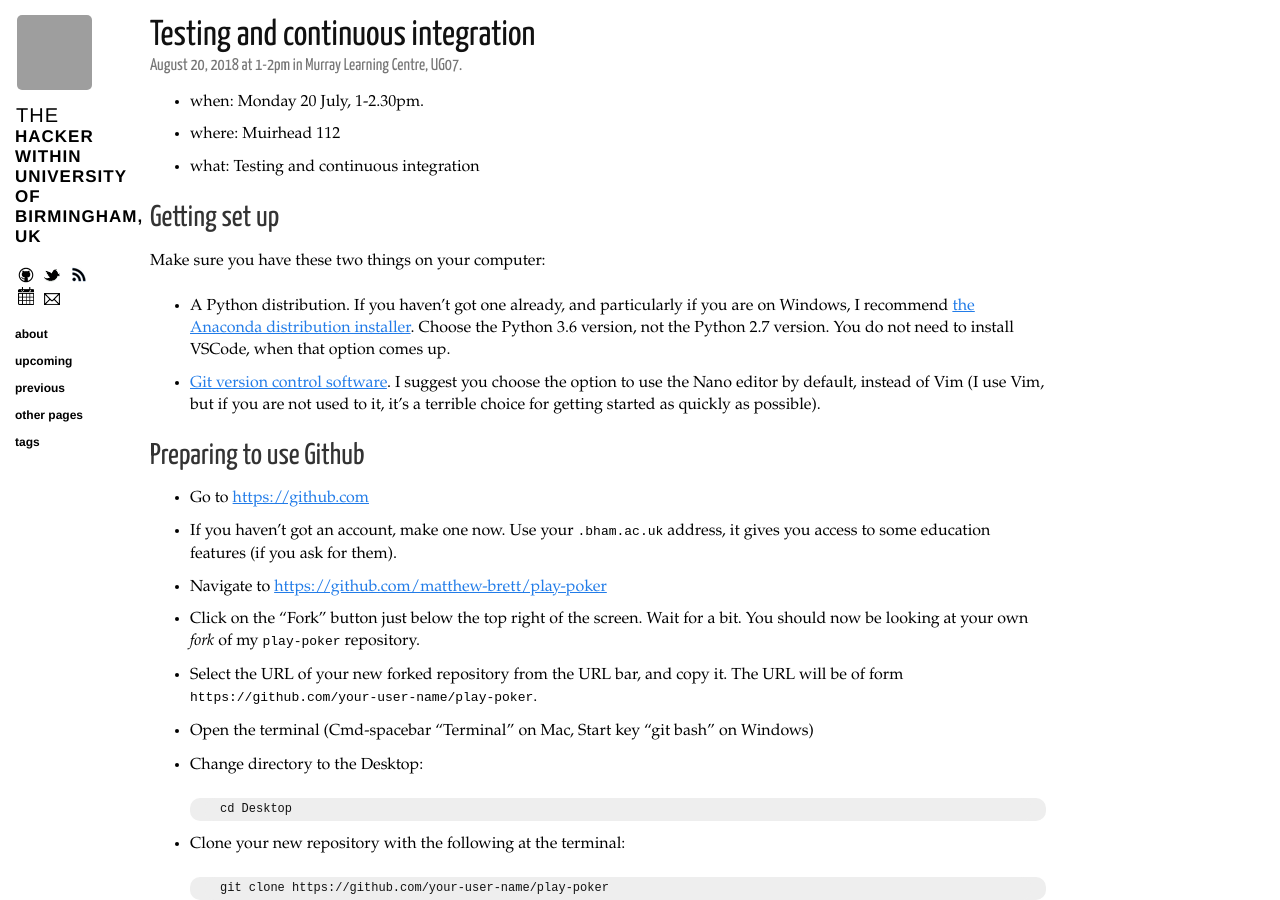
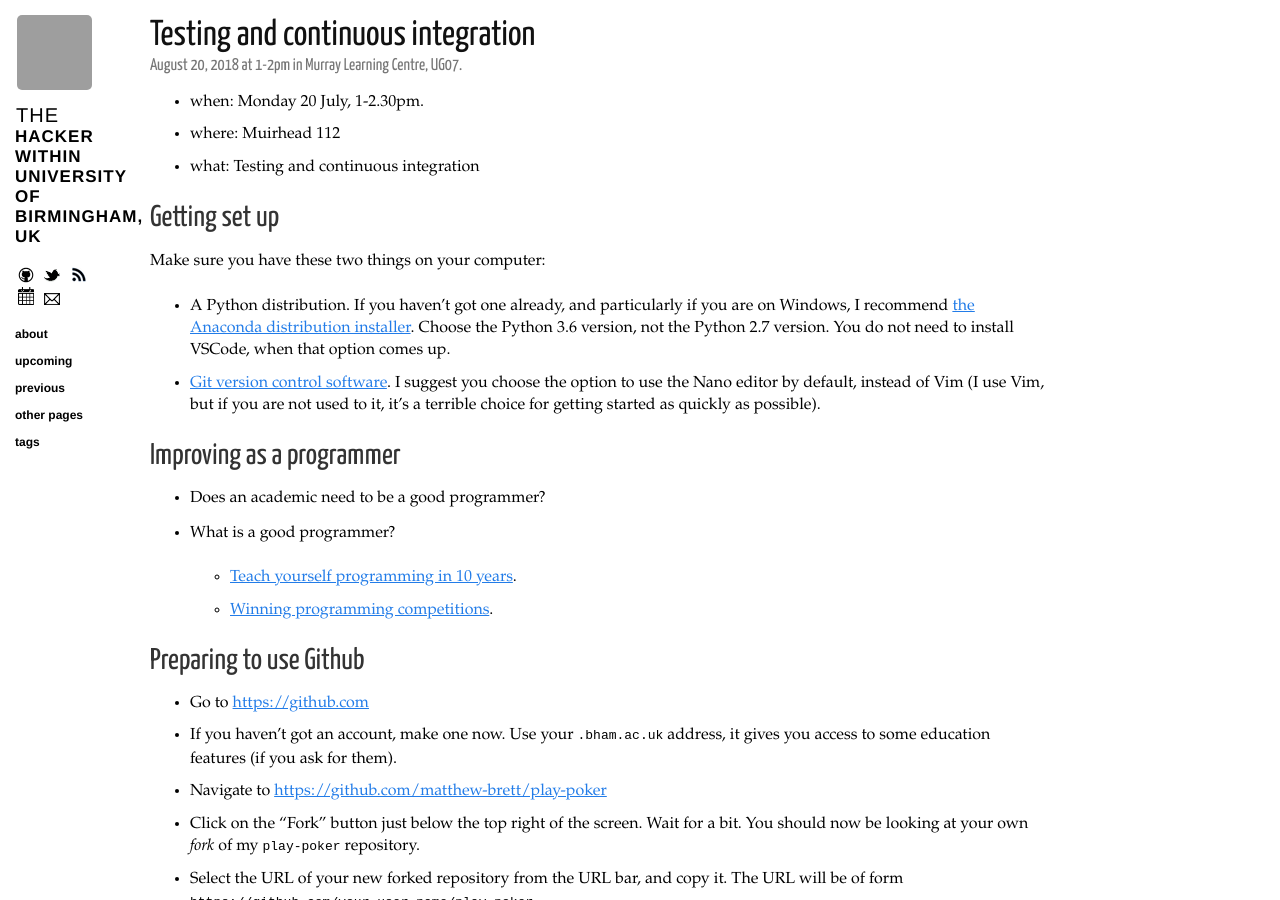
Before and after one commit to thehackerwithin/UoB, a Jekyll site: the page built from _posts/2018-08-20-testing-continuous-integration.md, in a window 1280 px wide and 900 px high. Built offline with Jekyll 4.4.1, drawn with Linux system fonts in a browser that asks for light colours; nearby versions of some CDN libraries; grey boxes are pictures that could not be loaded.

Commit message:
Links for good programmer stuff

```diff
--- a/_posts/2018-08-20-testing-continuous-integration.md
+++ b/_posts/2018-08-20-testing-continuous-integration.md
@@ -24,6 +24,15 @@ Make sure you have these two things on your computer:
     I suggest you choose the option to use the Nano editor by default, instead
     of Vim (I use Vim, but if you are not used to it, it's a terrible choice
     for getting started as quickly as possible).
+
+## Improving as a programmer
+
+*   Does an academic need to be a good programmer?
+*   What is a good programmer?
+
+    * [Teach yourself programming in 10
+      years](https://www.norvig.com/21-days.html).
+    * [Winning programming competitions](https://youtu.be/DdmyUZCl75s).
 
 ## Preparing to use Github
 
```
